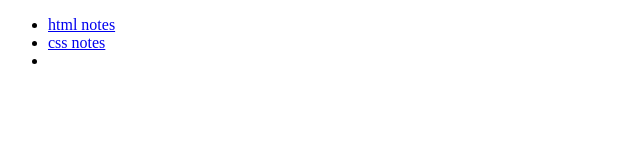
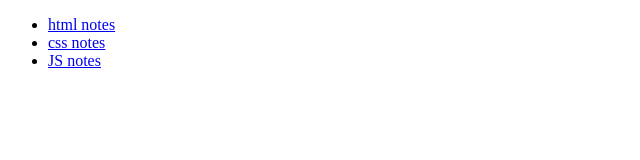
Before and after one commit to EthanKG/techblog, a plain HTML site: page index.html in a window 1280 px wide. Shown: the full height of the page, 0-640 px from the left. Drawn offline with Linux system fonts and the light colour scheme.

Commit message:
Update index.html

```diff
--- a/index.html
+++ b/index.html
@@ -7,7 +7,7 @@
     <ul>
       <li><a href="html.html">html notes</a></li>
       <li><a href="css-basic.html">css notes</a></li>
-      <li></a></li>
+      <li><a href="Javascript.html">JS notes</a></li>
     </ul>
   </body>
 </html>
```
